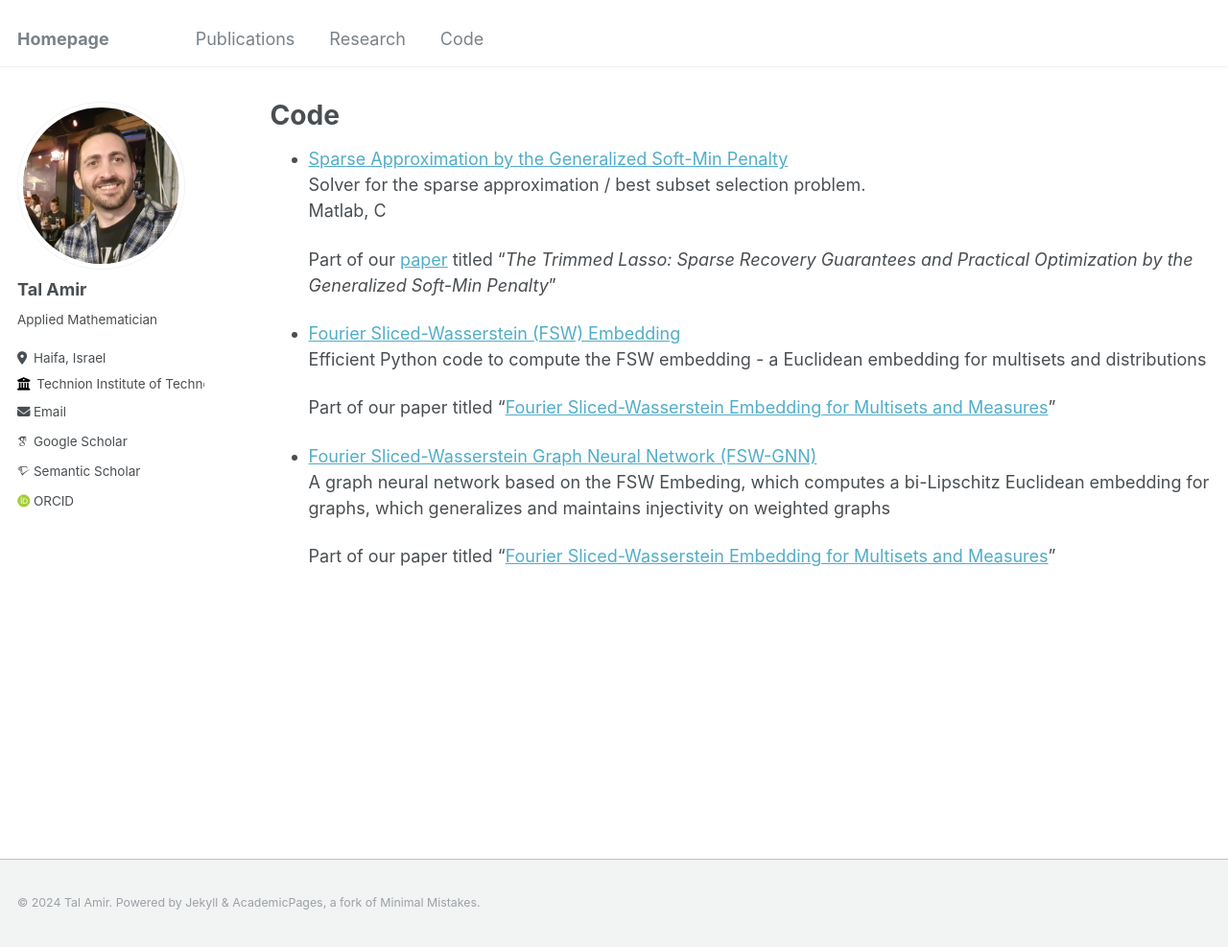
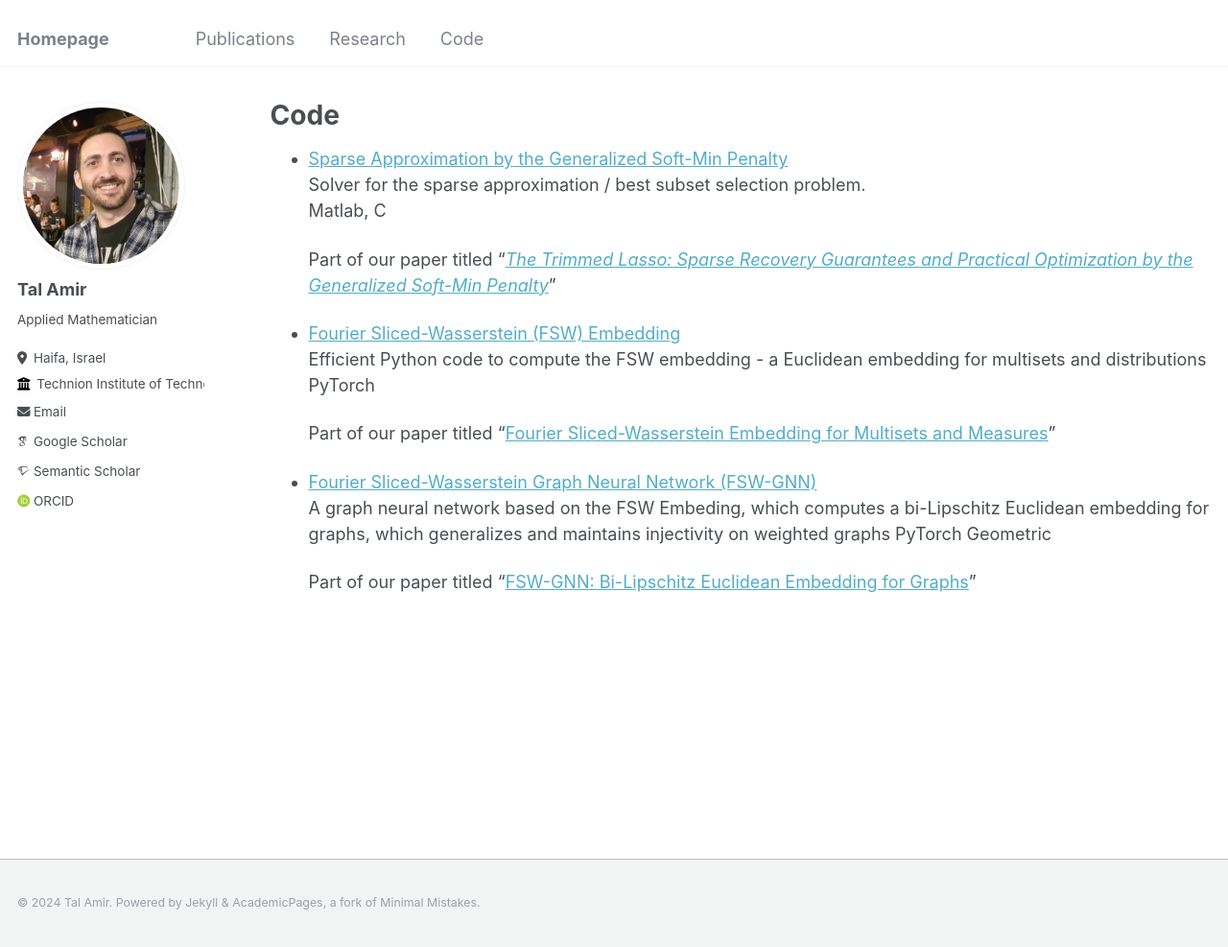
Before and after one commit to tal-amir/tal-amir.github.io, a Jekyll site: the page built from _pages/code.md, in a window 1280 px wide and 987 px high. Shown: the whole window at 96% size. Built offline with Jekyll 4.4.1, drawn with Linux system fonts in a browser that asks for light colours; some web fonts are replaced.

Commit message:
Update code.md

```diff
--- a/_pages/code.md
+++ b/_pages/code.md
@@ -11,17 +11,19 @@ author_profile: true
   Solver for the sparse approximation / best subset selection problem.
   Matlab, C
 
-  Part of our [paper](https://tal-amir.github.io/publication/2021-09%20The%20Trimmed%20Lasso) titled "_The Trimmed Lasso: Sparse Recovery Guarantees and Practical Optimization by the Generalized Soft-Min Penalty_"
+  Part of our paper titled "[_The Trimmed Lasso: Sparse Recovery Guarantees and Practical Optimization by the Generalized Soft-Min Penalty_](https://tal-amir.github.io/publication/2021-09%20The%20Trimmed%20Lasso)"
 
 - [Fourier Sliced-Wasserstein (FSW) Embedding](https://tal-amir.github.io/soon/)
   Efficient Python code to compute the FSW embedding - a Euclidean embedding for multisets and distributions
+  PyTorch
 
   Part of our paper titled "[Fourier Sliced-Wasserstein Embedding for Multisets and Measures](https://tal-amir.github.io/publication/2024-05%20Fourier%20Sliced-Wasserstein%20Embedding)"
 
 - [Fourier Sliced-Wasserstein Graph Neural Network (FSW-GNN)](https://tal-amir.github.io/soon/)
   A graph neural network based on the FSW Embeding, which computes a bi-Lipschitz Euclidean embedding for graphs, which generalizes and maintains injectivity on weighted graphs
+  PyTorch Geometric
 
-  Part of our paper titled "[Fourier Sliced-Wasserstein Embedding for Multisets and Measures](https://tal-amir.github.io/soon/)"
+  Part of our paper titled "[FSW-GNN: Bi-Lipschitz Euclidean Embedding for Graphs](https://tal-amir.github.io/soon/)"
 
 
 [//]: <> (  https://github.com/tal-amir/fsw-gnn  )
```
